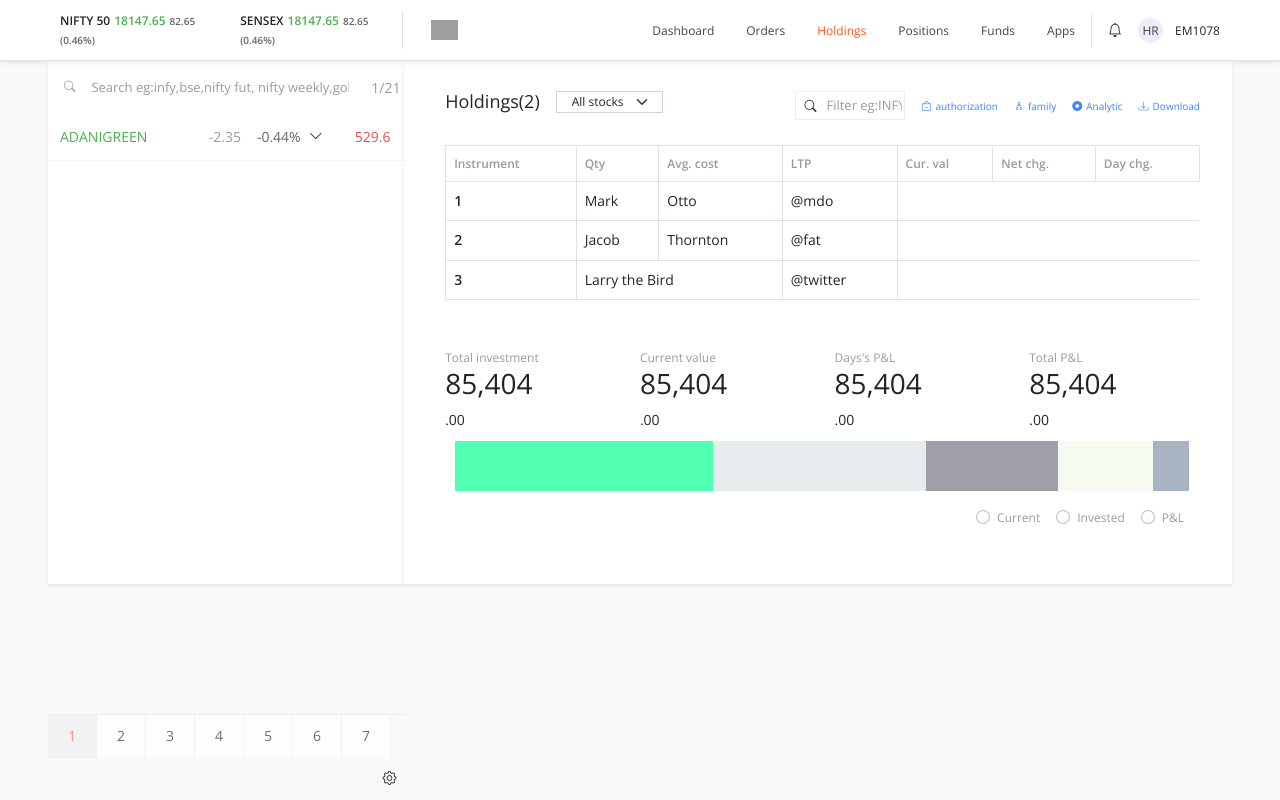
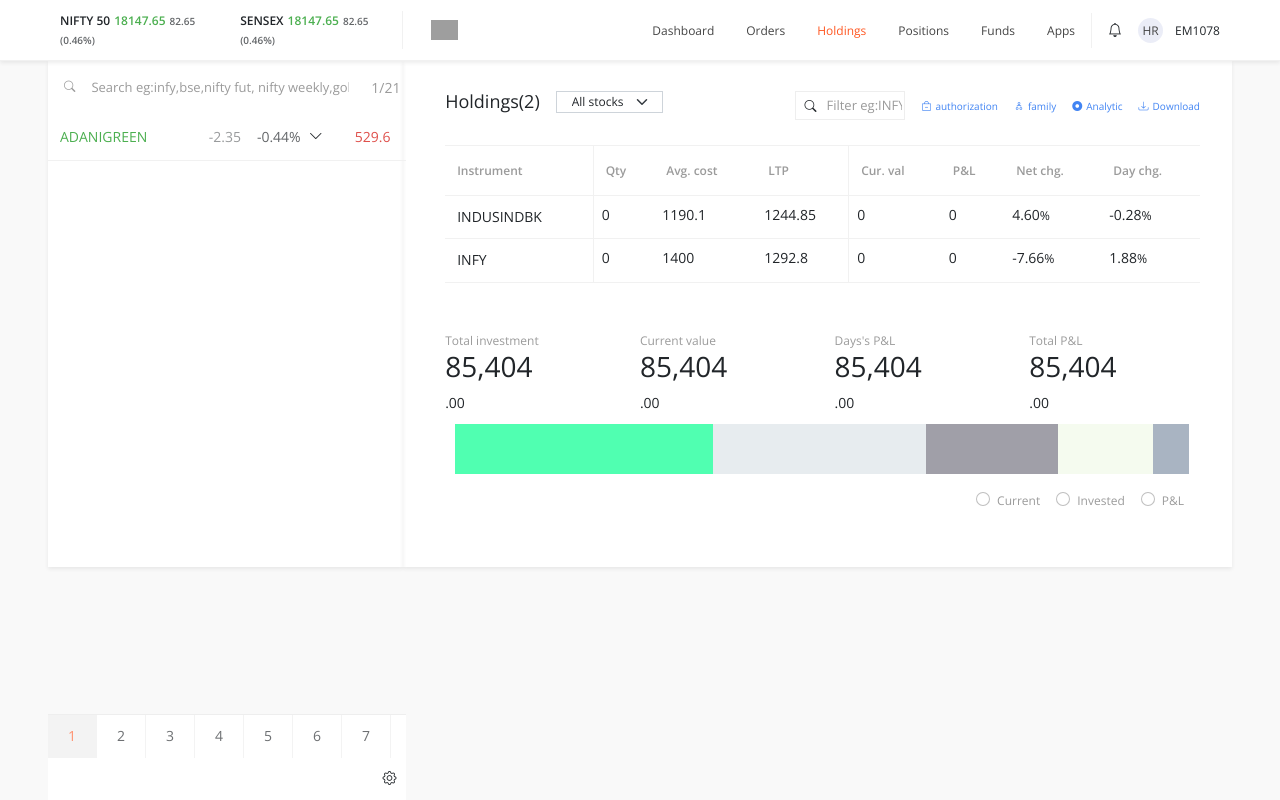
Before and after one commit to hardeeptech6318/zerodha, a React (Create React App) app: page /holdings in a window 1280 px wide. Built offline with nearby package versions, Linux system fonts and the light colour scheme; grey boxes are pictures that could not be loaded.

Commit message:
working on table sort

```diff
--- a/src/component/Holdings.js
+++ b/src/component/Holdings.js
@@ -1,7 +1,79 @@
-import React from "react";
+import React,{useEffect, useState} from "react";
 import Holdingchart from "./Holdingchart";
+import Tablesort from './commonfunction/Tablesort';
 
 function Holdings() {
+  const [data, setdata] = useState([]);
+  let data2= [
+    {
+        "tradingsymbol": "INDUSINDBK",
+        "exchange": "BSE",
+        "instrument_token": 136239876,
+        "isin": "INE095A01012",
+        "product": "CNC",
+        "price": 0,
+        "quantity": 0,
+        "used_quantity": 40,
+        "t1_quantity": 0,
+        "realised_quantity": 0,
+        "authorised_quantity": 40,
+        "authorised_date": "2023-05-22 17:00:00",
+        "authorisation": {
+            "pre": {
+                "2023-05-22 17:00:00": 40
+            }
+        },
+        "opening_quantity": 40,
+        "short_quantity": 0,
+        "collateral_quantity": 0,
+        "collateral_type": "",
+        "discrepancy": false,
+        "average_price": 1190.1,
+        "last_price": 1244.85,
+        "close_price": 1248.3,
+        "pnl": 0,
+        "day_change": -3.4500000000000455,
+        "day_change_percentage": -0.276375871184815
+    },
+    {
+        "tradingsymbol": "INFY",
+        "exchange": "NSE",
+        "instrument_token": 408065,
+        "isin": "INE009A01021",
+        "product": "CNC",
+        "price": 0,
+        "quantity": 0,
+        "used_quantity": 27,
+        "t1_quantity": 0,
+        "realised_quantity": 0,
+        "authorised_quantity": 27,
+        "authorised_date": "2023-05-22 17:00:00",
+        "authorisation": {
+            "pre": {
+                "2023-05-22 17:00:00": 27
+            }
+        },
+        "opening_quantity": 27,
+        "short_quantity": 0,
+        "collateral_quantity": 0,
+        "collateral_type": "",
+        "discrepancy": false,
+        "average_price": 1400,
+        "last_price": 1292.8,
+        "close_price": 1268.9,
+        "pnl": 0,
+        "day_change": 23.899999999999864,
+        "day_change_percentage": 1.8835211600598836
+    }
+]
+
+
+  useEffect(()=>{
+    setdata(data2)
+  },[])
+
+
+
   return (
     <div className="allpagepadding" >
       <section>
@@ -34,36 +106,36 @@ function Holdings() {
 
       <div className="my-4">
 
-      <table class="table table-hover table-bordered table-responsive.">
+      <table class="table table-hover table-borderless border-top table-responsive border-bottom " id="example">
   <thead>
     <tr className="label">
-      <th  scope="col">Instrument</th>
+      <th onClick={()=>setdata(Tablesort(data,"tradingsymbol"))} scope="col" className="border-end" >Instrument</th>
       <th scope="col">Qty</th>
       <th scope="col">Avg. cost</th>
-      <th scope="col">LTP</th>
+      <th scope="col" className="border-end">LTP</th>
       <th scope="col">Cur. val</th>
+      <th scope="col">P&L</th>
       <th scope="col">Net chg.</th>
       <th scope="col">Day chg.</th>
     </tr>
   </thead>
   <tbody>
-    <tr>
-      <th  scope="row">1</th>
-      <td>Mark</td>
-      <td>Otto</td>
-      <td>@mdo</td>
-    </tr>
-    <tr>
-      <th scope="row">2</th>
-      <td>Jacob</td>
-      <td>Thornton</td>
-      <td>@fat</td>
-    </tr>
-    <tr>
-      <th scope="row">3</th>
-      <td colspan="2">Larry the Bird</td>
-      <td>@twitter</td>
-    </tr>
+
+    {data.map((ele,i)=>{
+return <tr key={i} className=" border-top">
+<td  scope="row" className="border-end tablepaddinghold">{ele.tradingsymbol}</td>
+<td>{ele.quantity}</td>
+<td>{ele.average_price}</td>
+<td className="border-end" >{ele.last_price}</td>
+<td>{ele.last_price*ele.quantity}</td>
+<td>{ele.pnl}</td>
+<td>{(((ele.last_price-ele.average_price)/ele.average_price)*100).toFixed(2)}<small>%</small></td>
+<td>{ele.day_change_percentage.toFixed(2)}<small>%</small></td>
+</tr>
+    })}
+
+
+
   </tbody>
 </table>
 
--- a/src/component/Sidebar.js
+++ b/src/component/Sidebar.js
@@ -1,5 +1,6 @@
 
 import React ,{useEffect, useState}  from 'react'
+import Tablesort from './commonfunction/Tablesort';
 
 
 function Sidebar() {
--- /dev/null
+++ b/src/component/commonfunction/Tablesort.js
@@ -0,0 +1,9 @@
+
+
+function Tablesort(data,key) {
+ console.log(data[0]);
+
+ return [data[0]];
+}
+
+export default Tablesort
--- a/src/index.css
+++ b/src/index.css
@@ -370,6 +370,7 @@ ul{
   bottom: 0px;
   border-top: 1px solid #eee ;
   width: 28%;
+  background-color: white;
 
 }
 
@@ -467,3 +468,17 @@ ul{
 .allpagepadding{
   padding: 30px 20px 30px 30px;
 }
+
+
+/* --------------holding ---------------------------------*/
+.tablepaddinghold{
+  padding: 10px 12px!important  ;
+}
+
+ table thead th {
+  padding: 15px 12px!important;
+ }
+
+ .border-bottom,.border-end,.border-top,.border-start{
+  border-color: #f1f1f1!important;
+ }
```
